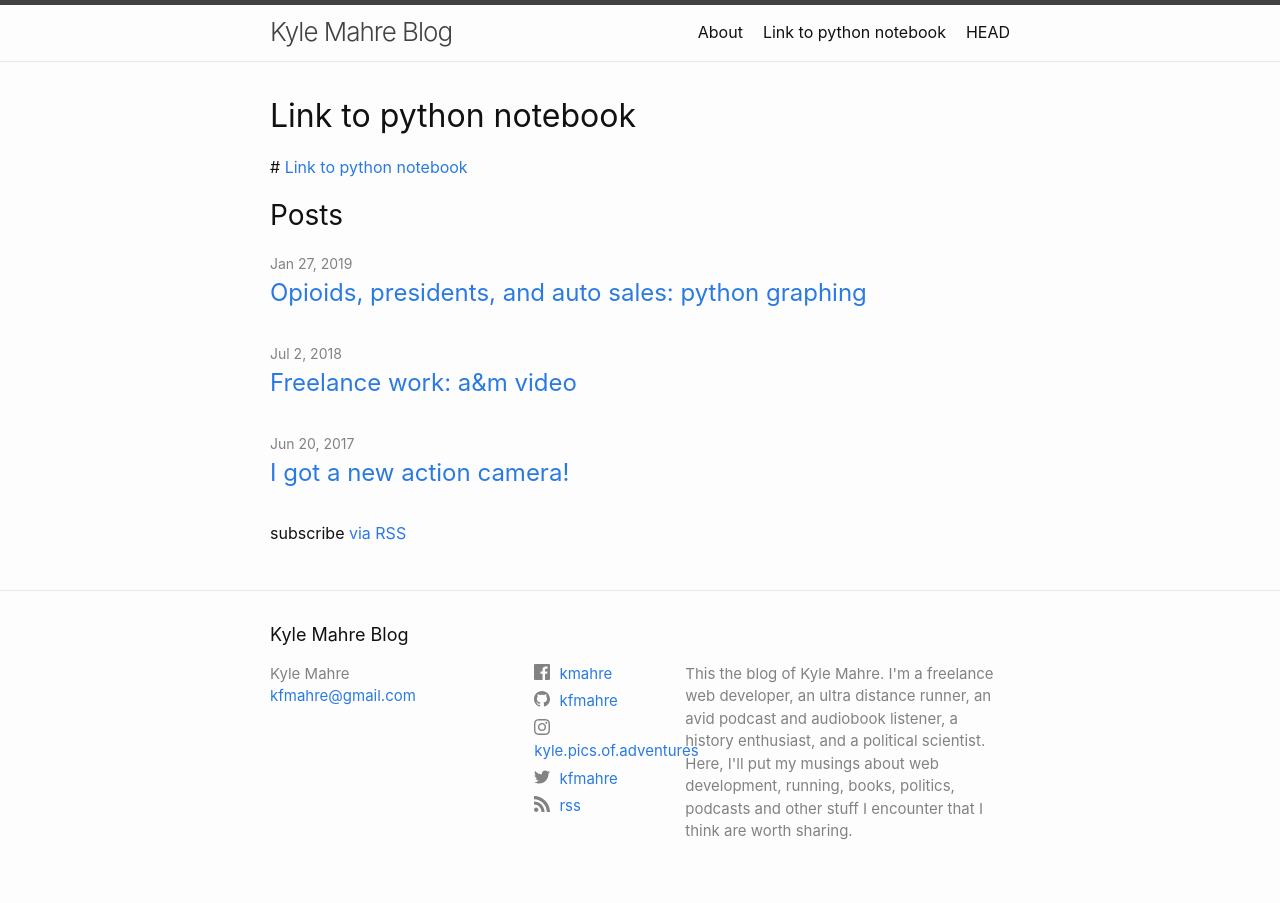
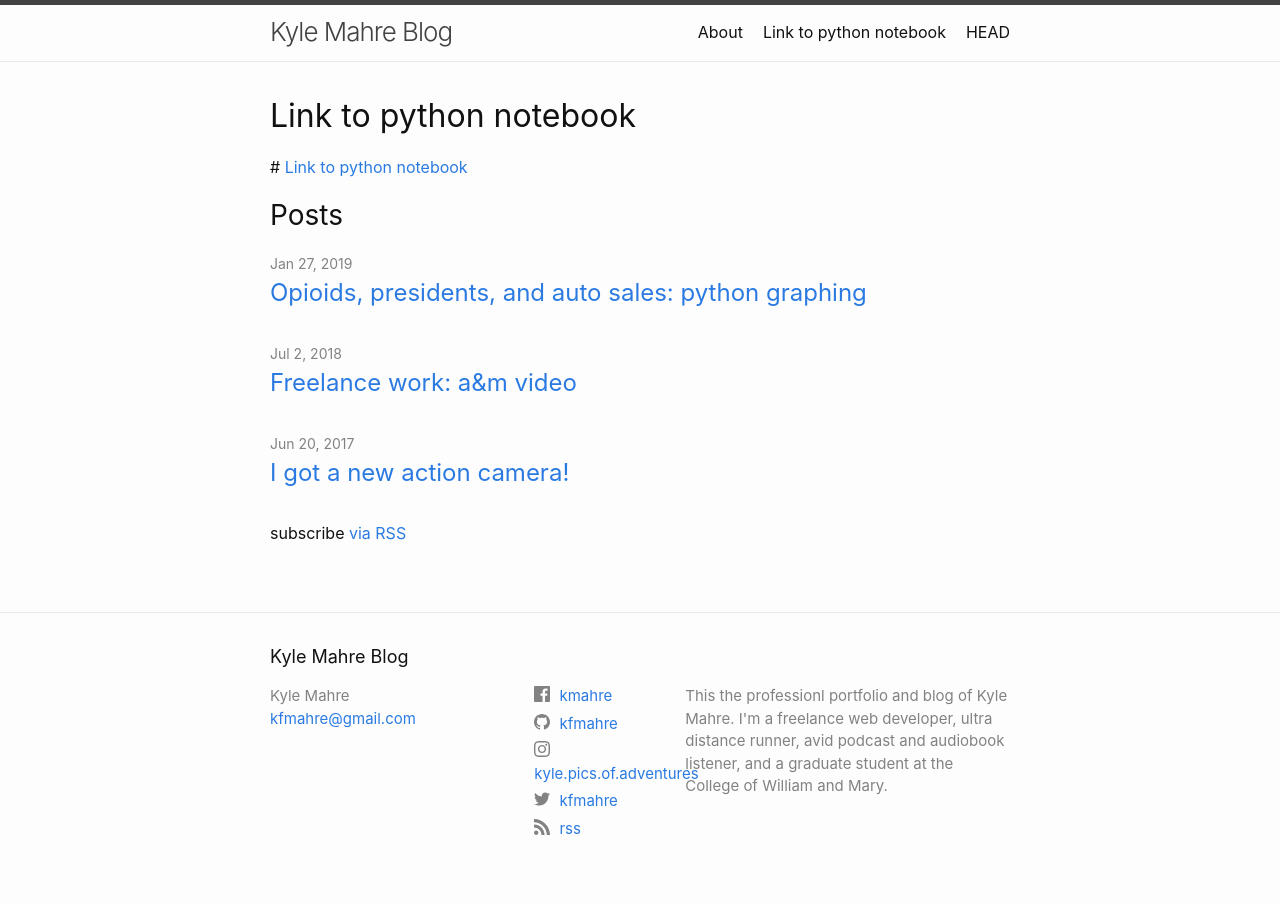
Before and after one commit to kfmahre/kfmahre.github.io, a Jekyll site: the page built from index.md, in a window 1280 px wide. Built offline with Jekyll 4.4.1, drawn with Linux system fonts in a browser that asks for light colours; our own code applies the rules of GitHub Pages for plain Markdown files.

Commit message:
Update _config.yml

```diff
--- a/_config.yml
+++ b/_config.yml
@@ -2,10 +2,8 @@ title: Kyle Mahre Blog
 author: Kyle Mahre
 email: kfmahre@gmail.com
 description: > # this means to ignore newlines until "twitter_username:"
-  This the blog of Kyle Mahre. I'm a freelance web developer, an ultra distance runner, an avid podcast
-   and audiobook listener, a history enthusiast, and a political scientist. Here, I'll put my musings about
-   web development, running, books, politics, podcasts and other stuff I encounter that I think are worth
-    sharing.
+  This the professionl portfolio and blog of Kyle Mahre. I'm a freelance web developer, ultra distance runner, avid podcast
+   and audiobook listener, and a graduate student at the College of William and Mary.
 
 # social links
 twitter_username: kfmahre
```
